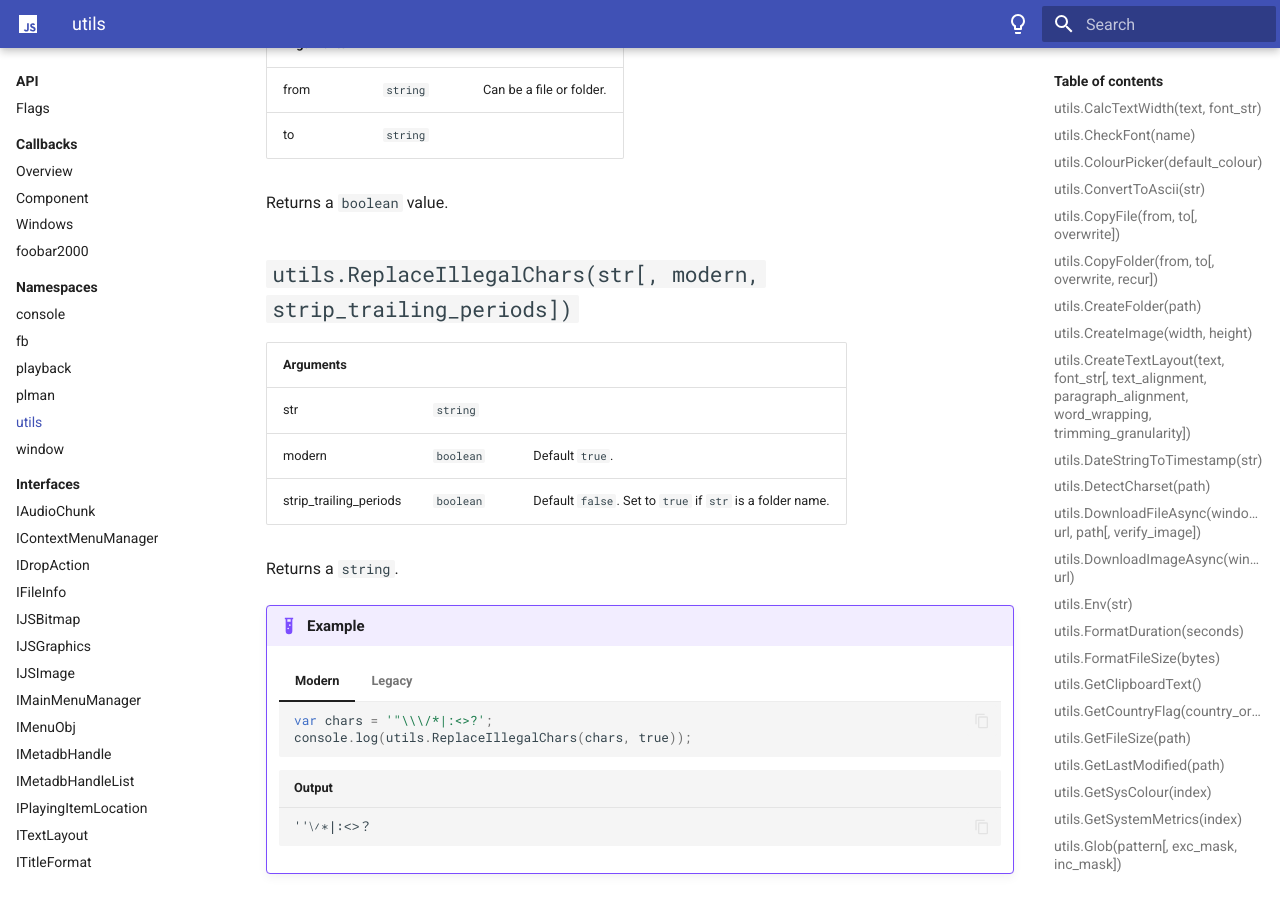
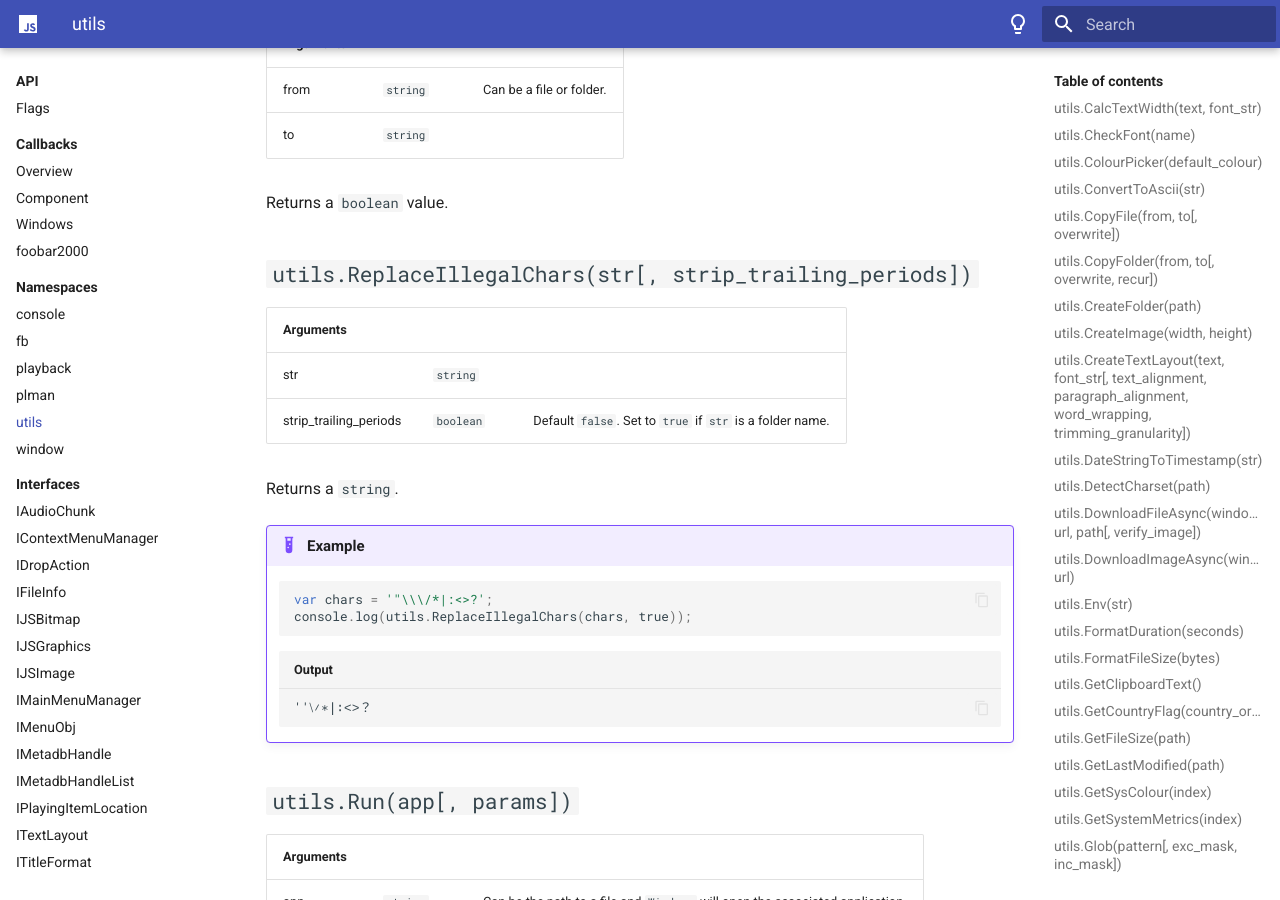
Before and after one commit to marc2k3/rtfm, an MkDocs documentation site: the page built from docs/api/namespaces/utils.md, in a window 1280 px wide and 900 px high, scrolled down 16387 px. Built offline with MkDocs 1.6.1 and Material for MkDocs 9.7.7, drawn with Linux system fonts in a browser that asks for light colours.

Commit message:
ReplaceIllegalChars

````diff
--- a/docs/api/namespaces/utils.md
+++ b/docs/api/namespaces/utils.md
@@ -539,35 +539,23 @@ Returns a `boolean` value.
 
 Returns a `boolean` value.
 
-## `utils.ReplaceIllegalChars(str[, modern, strip_trailing_periods])`
+## `utils.ReplaceIllegalChars(str[, strip_trailing_periods])`
 |Arguments|||
 |---|---|---|
 |str|`string`|
-|modern|`boolean`|Default `true`.|
 |strip_trailing_periods|`boolean`|Default `false`. Set to `true` if `str` is a folder name.|
 
 Returns a `string`.
 
 !!! example
-	=== "Modern"
-		```js
-		var chars = '"\\\/*|:<>?';
-		console.log(utils.ReplaceIllegalChars(chars, true));
-		```
+	```js
+	var chars = '"\\\/*|:<>?';
+	console.log(utils.ReplaceIllegalChars(chars, true));
+	```
 
-		``` markdown title="Output"
-		''⧵⁄∗∣∶˂˃？
-		```
-
-	=== "Legacy"
-		```js
-		var chars = '"\\\/*|:<>?';
-		console.log(utils.ReplaceIllegalChars(chars, false));
-		```
-
-		``` markdown title="Output"
-		''--x_-__
-		```
+	``` markdown title="Output"
+	''⧵⁄∗∣∶˂˃？
+	```
 
 ## `utils.Run(app[, params])`
 |Arguments|||
````
